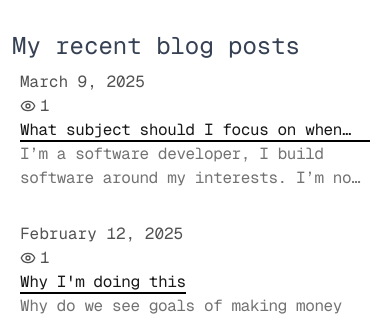
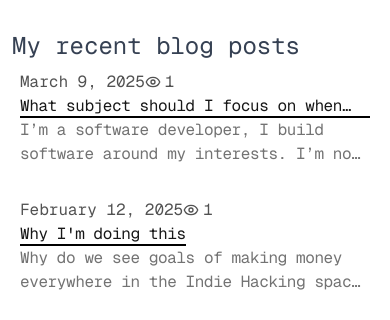
Before and after one commit to Phenixis/website, a Next.js app: page / in a window 390 px wide. Shown: the part 762-1082 px from the top of the page. Built offline with nearby package versions, Linux system fonts and the light colour scheme; no server answers; the database is empty; a web font is replaced by a local one.

Commit message:
change some display options

```diff
--- a/app/blog/[slug]/page.tsx
+++ b/app/blog/[slug]/page.tsx
@@ -136,8 +136,8 @@ export default async function Blog(props: { params: Promise<{ slug: string }> })
                             ) : null
                         }
                         <p className="flex items-center gap-1">
+                            {views}
                             <Eye className="size-4"/>
-                            {views}
                         </p>
                     </div>
                 </div>
--- a/components/big/posts.tsx
+++ b/components/big/posts.tsx
@@ -30,7 +30,7 @@ export default async function BlogPosts({
                     >
                         <div className="w-full flex flex-col md:items-center md:flex-row space-x-0 md:space-x-2">
                             <div
-                                className="flex flex-col w-full md:w-[100px] tabular-nums shrink-0 text-neutral-600 dark:text-neutral-400">
+                                className="flex flex-row md:flex-col w-full md:w-[100px] tabular-nums shrink-0 text-neutral-600 dark:text-neutral-400">
                                 <p>
                                     {formatDate(post.metadata.publishedAt, false)}
                                 </p>
```
Also changed, not shown: components/big/project.tsx (indentation only).
